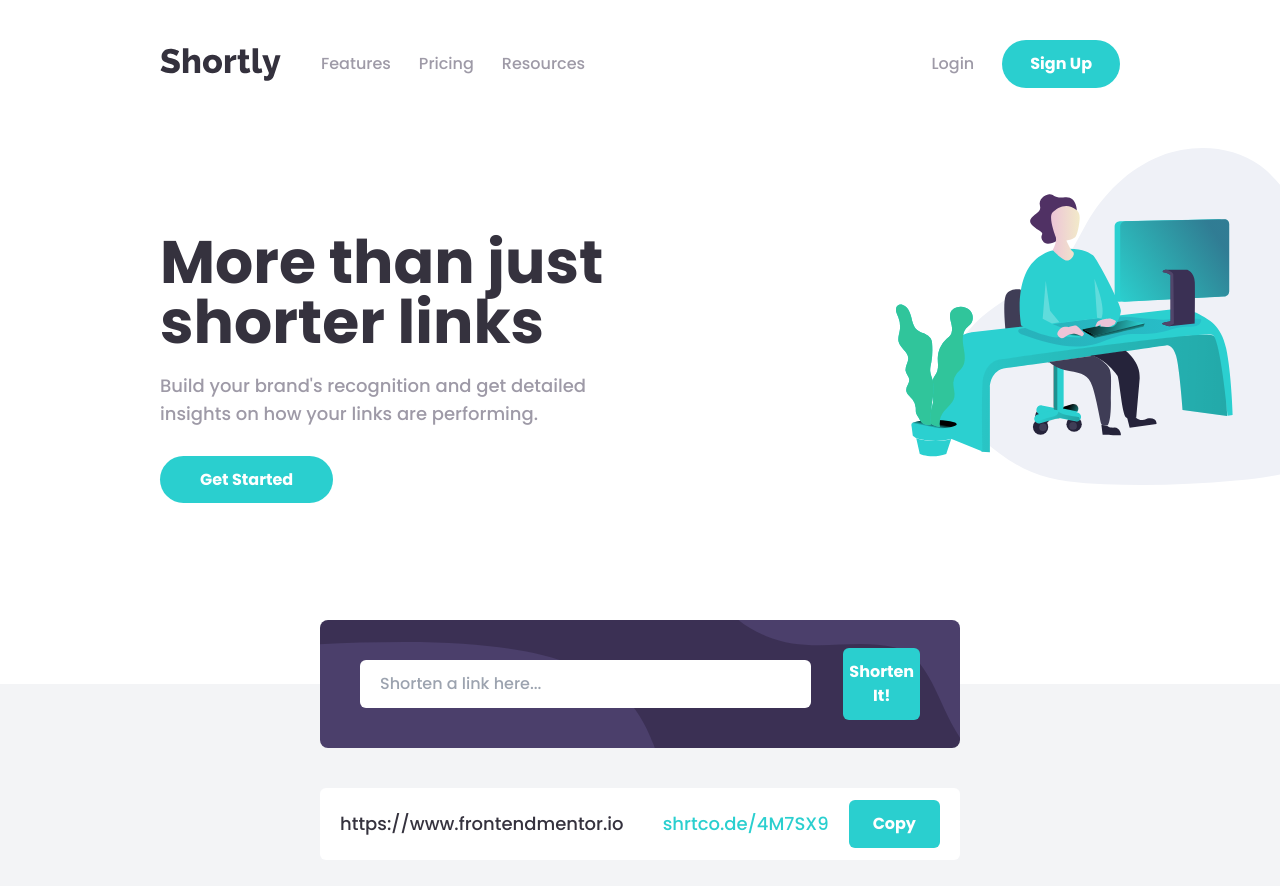
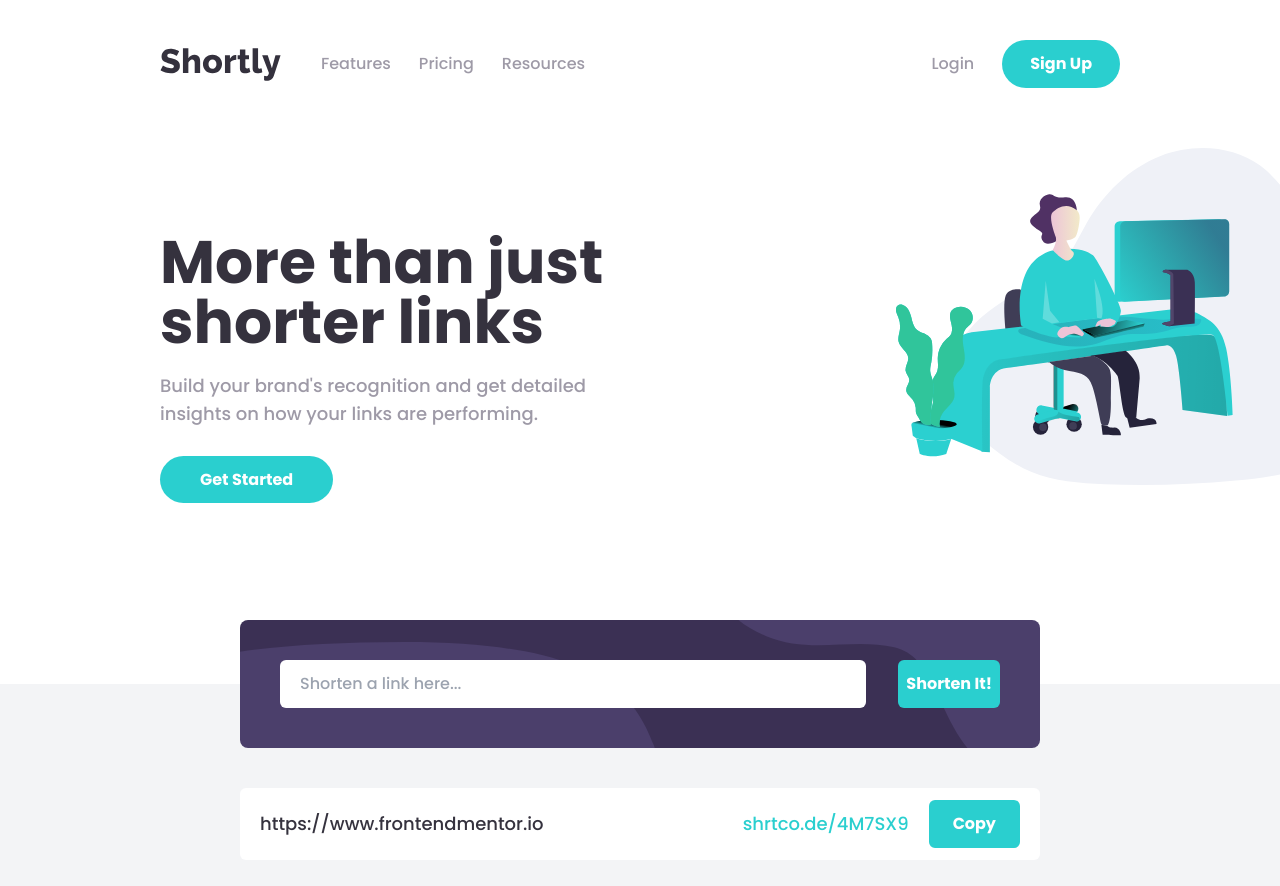
Before and after one commit to KevinPadi/url-shortening-app, a React (Vite) app: page / in a window 1280 px wide. Shown: the top 886 px of the page. Built offline with nearby package versions, Linux system fonts and the light colour scheme.

Commit message:
feat: make links sections responsive

```diff
--- a/src/components/InputSection.jsx
+++ b/src/components/InputSection.jsx
@@ -15,16 +15,18 @@ function InputSection () {
   }
 
   return (
-    <div className='w-full max-w-sm md:max-w-none mx-auto px-6 lg:px-20 xl:px-40'>
+    <div className='w-full max-w-sm md:max-w-none mx-auto px-6 lg:px-20 xl:px-20'>
       <div className='flex flex-col md:flex-row gap-4 lg:gap-8 justify-between items-center p-5 md:p-6 lg:p-10 xl:h-32 my-10 bg-DarkViolet bg-shortenMobileBg md:bg-shortenDeskBg bg-no-repeat bg-contain md:bg-cover bg-right-top md:bg-top rounded-lg'>
         <input value={query} onChange={e => { setQuery(e.target.value) }} type='text' className='w-full xl:w-[900px] text-sm md:text-base px-2 md:px-5 py-3 bg-white rounded-md focus:outline focus:outline-offset-0 focus:outline-2 focus:outline-GrayishViolet' placeholder='Shorten a link here...' />
         <button onClick={handleClick} className='py-3 bg-Cyan text-white font-bold hover:bg-Cyan/80 hover:transition-colors duration-100 rounded-md w-full md:w-40'>Shorten It!</button>
       </div>
       <div className='flex flex-col gap-3'>
-        <div className='lg:px-5 lg:py-3 flex justify-between items-center bg-white rounded-md'>
-          <p className='text-VeryDarkBlue text-lg'>https://www.frontendmentor.io</p>
-          <div className='flex justify-between items-center gap-5'>
-            <p className='text-Cyan text-lg'>shrtco.de/4M7SX9</p>
+        <div className='text-left md:px-5 py-3 flex flex-col md:flex-row justify-between md:items-center bg-white rounded-md divide-y-[0.5px] md:divide-none divide-Gray/40'>
+          <div className='px-3 pb-3 md:px-0 md:pb-0'>
+            <p className='text-VeryDarkBlue text-sm md:text-base lg:text-lg'>https://www.frontendmentor.io</p>
+          </div>
+          <div className='px-3 pt-3 md:px-0 md:pt-0 flex flex-col md:flex-row text-center md:justify-between md:items-center gap-2 md:gap-5 w-full md:w-auto'>
+            <p className='text-Cyan text-sm md:text-base lg:text-lg text-left'>shrtco.de/4M7SX9</p>
             <Button label='Copy' rounded='rounded-md' width='px-6 py-2' />
           </div>
         </div>
```
